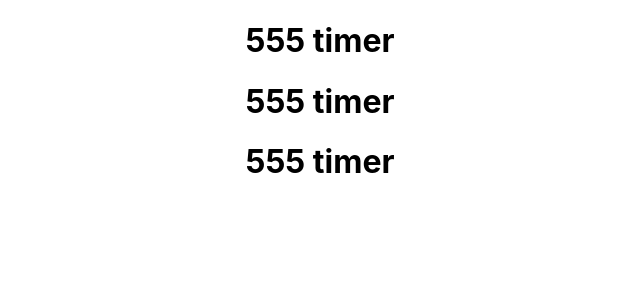
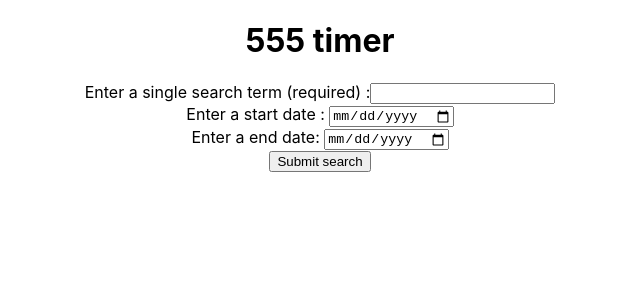
Before and after one commit to nickdepaolo/NYT-React_TS, a React (Create React App) app: page / in a window 1280 px wide. Shown: the top 300 px of the page, without its empty margins (320-960 px from the left). Built offline with nearby package versions, Linux system fonts and the light colour scheme.

Commit message:
11:00 5/9

```diff
--- a/src/Components/NytResults.tsx
+++ b/src/Components/NytResults.tsx
@@ -2,8 +2,10 @@ import React from 'react';
 
 
 type NytProps = {
+changePage: (event: any, direction: string) => any;
+results: any
+}
 
-}
 
 
 export default class NytResults extends React.Component<NytProps, {}> {
@@ -11,14 +13,31 @@ export default class NytResults extends React.Component<NytProps, {}> {
     render() {
 
         return(
-
             <div>
-
-                <h1>555 timer</h1>
+                {this.props.results.map(result => {
+                    return(
+                        <div key={result.id}>
+                            <h3>{result.headline.main}</h3>
+                            {result.multimedia.length > 1 ? <img alt='article' src={`http://www.nytimes.com/${result.multimedia[1].url}`}/> : ''}
+                            <p>
+                                {result.snippet}
+                                <br/>
+                                {result.keywords.length > 0 ? 'Keywords:' : ''}
+                            </p>
+                                <ul>
+                                    {result.keywords.map(keyword => <li key={keyword.value}>{keyword.value}</li>)}
+                                </ul>
+                                <a href={result.web_url}><button>Read It</button></a>
+                                <div>
+                                    <button onClick={(e) => this.props.changePage(e, 'down')}>Previous 10</button>
+                                    <button onClick={(e) => this.props.changePage(e, 'up')}>Next 10</button>
+                                </div>
+                        </div>
+                    )
+                })}.
 
             </div>
-
-        )
+        );
 
     }
 
--- a/src/Components/NytSearch.tsx
+++ b/src/Components/NytSearch.tsx
@@ -1,10 +1,6 @@
 import React from 'react';
 import NytResults from './NytResults'
 
-
-type NytProps = {
-
-}
 
 
 type NytState = {
@@ -20,8 +16,8 @@ type NytState = {
 }
 
 
-export default class Nyt extends React.Component<NytProps, NytState> {
-    constructor(props: NytProps){
+export default class Nyt extends React.Component<{}, NytState> {
+    constructor(props: {}){
 
         super(props)
 
@@ -33,8 +29,42 @@ export default class Nyt extends React.Component<NytProps, NytState> {
             results: [],
             url: '',
             key: '',
+
         }
 
+    }
+
+    fetchResults = () => {
+        let url = `${this.state.url}?api-key=${this.state.key}&page=${this.state.pageNumber}&q=${this.state.search}`;
+        url = this.state.startDate ? url + `&begin_date=${this.state.startDate}` : url;
+        url = this.state.endDate ? url + `end_date=${this.state.endDate}` : url;
+
+        fetch(url)
+        .then(res => res.json())
+        .then(data => this.setState({results: data.response.docs}))
+        .catch(err => console.log(err));
+    };
+
+    handleSubmit = (event: Event) => {
+        event.preventDefault();
+        this.setState({
+            pageNumber : 0
+        });
+        this.fetchResults();
+    }
+
+    changePageNumber = (event: Event, direction: string) => {
+        event.preventDefault()
+        if (direction === 'down') {
+            if (this.state.pageNumber > 0) {
+                this.setState({pageNumber: - 1});
+                this.fetchResults();
+            }
+        }
+        if (direction === 'up') {
+            this.setState({pageNumber: + 1});
+            this.fetchResults();
+        }
     }
 
 
@@ -42,13 +72,23 @@ export default class Nyt extends React.Component<NytProps, NytState> {
 
         return(
 
-            <div>
-
-                <h1>555 timer</h1>
-
-                <NytResults/>
-
+            <div className='main'>
+            <div className='mainDiv'>
+                <form onSubmit={(e) => this.handleSubmit(e) }>
+                    <span>Enter a single search term (required) :</span>
+                    <input type='text' name='search' onChange={(e) => this.setState({search: e.target.value})}/>
+                    <br/>
+                    <span>Enter a start date : </span>
+                    <input type='date' name='startDate' pattern='[0-9]{8}' onChange={(e) => this.setState({startDate: e.target.value})}/>
+                    <br/>
+                    <span>Enter a end date: </span>
+                    <input type='date' name='endDate' pattern='[0-9]{8}' onChange={(e) => this.setState({endDate: e.target.value})}/>
+                    <br/>
+                    <button className='submit'>Submit search</button>
+                </form>
+                {this.state.results.length > 0 ? <NytResults results={this.state.results} changePage={this.changePageNumber} /> : null}
             </div>
+        </div>
 
         )
 
```
